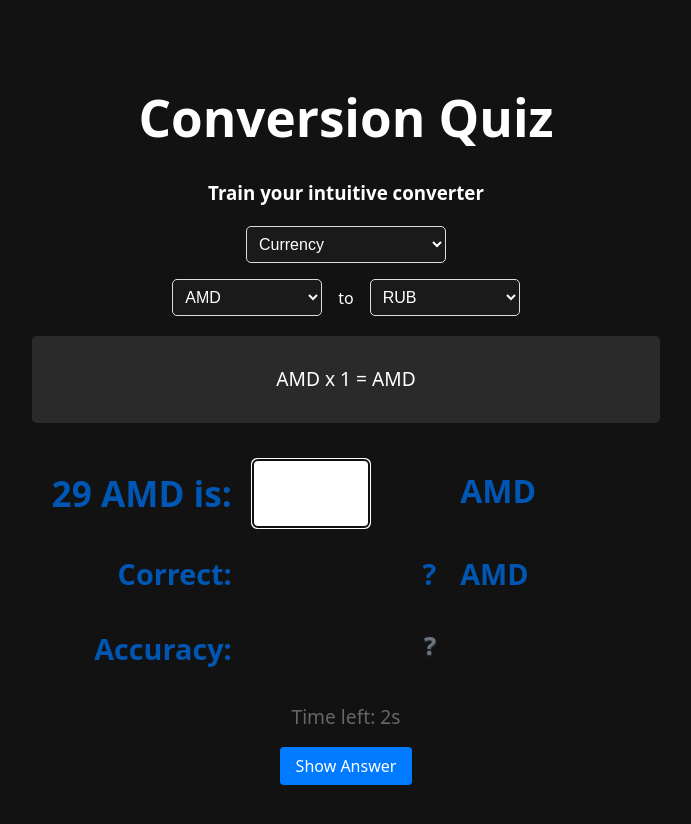
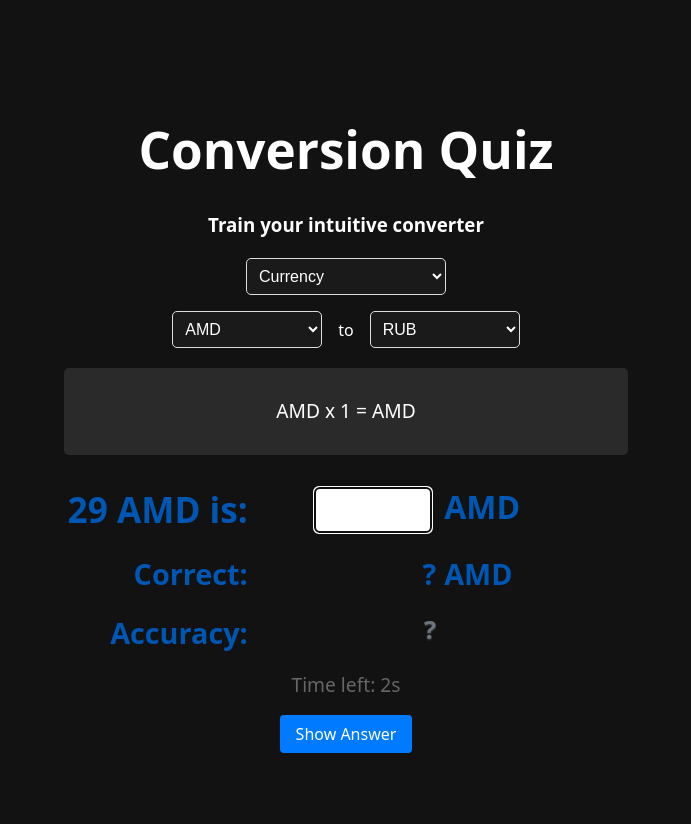
Before and after one commit to bonvara/voomeh, a React (Vite) app: page / in a window 1280 px wide. Shown: the top 824 px of the page, without its empty margins (294-985 px from the left). Built offline with nearby package versions, Linux system fonts and the light colour scheme.

Commit message:
align the input right

```diff
--- a/src/components/QuizQuestion.css
+++ b/src/components/QuizQuestion.css
@@ -2,13 +2,18 @@
   display: grid;
   grid-template-columns: 1fr 1fr 1fr;
   text-align: right;
-  gap: 1rem;
-  padding: 1rem;
+  /* gap: 1rem; */
 }
 
 /* Override text-align for right column to keep it left-aligned */
 .answer-group h2:nth-child(3n) {
   text-align: left;
+}
+
+input {
+  align-self: center;
+  justify-self: right;
+  font-size: 2rem;
 }
 
 .answer-group h2 {
```
